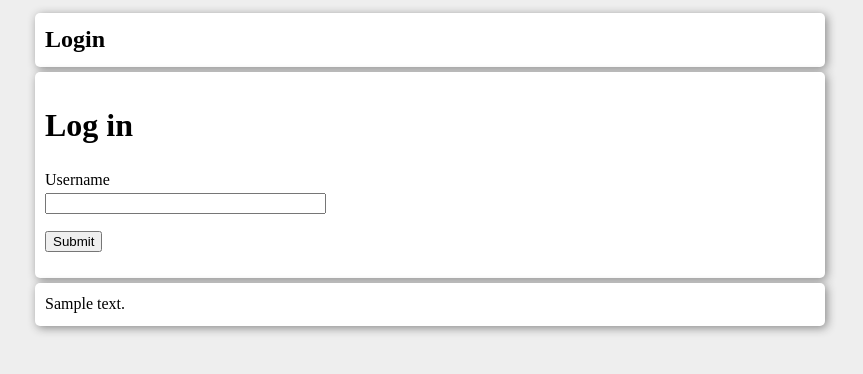
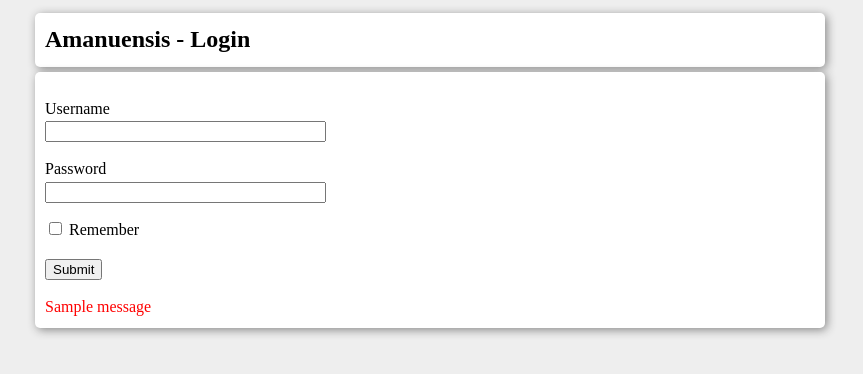
Before and after one commit to Jaculabilis/Amanuensis, a Python web app: template amanuensis/templates/auth/login.html in a window 1280 px wide. Shown: the top 374 px of the page, without its empty margins (210-1073 px from the left). Run offline with Jinja, Linux system fonts and the light colour scheme; the template is opened without the code that fills it: most values are stand-ins (such as "Sample title", 1, 10 or a date in 2020); one stand-in notice (Sample message) is shown; form fields are guessed from the names that the template uses.

Commit message:
Flesh out login flow with password checks

```diff
--- a/amanuensis/resources/page.css
+++ b/amanuensis/resources/page.css
@@ -106,11 +106,13 @@ span.signature {
 		float: inherit;
 		margin: 5px auto;
 	}
-	div#content {
+	div#content{
+		margin: 5px auto;
+	}
+	div.content-2col {
 		max-width: 564px;
 		position: static;
 		right: inherit;
-		margin: 5px auto;
 	}
 	img#logo {
 		max-width: inherit;
--- a/amanuensis/server/home.py
+++ b/amanuensis/server/home.py
@@ -11,8 +11,6 @@ def get_bp():
 	@bp.route('/', methods=['GET'])
 	@login_required
 	def home():
-		return render_template(
-			'home/home.html',
-			sidebar_rows=[current_user.get('username'), current_user.get('displayname'), current_user.uid])
+		return render_template('home/home.html')
 
 	return bp
--- a/amanuensis/templates/auth/login.html
+++ b/amanuensis/templates/auth/login.html
@@ -1,11 +1,22 @@
 {% extends "page_1col.html" %}
 {% block title %}Login | Amanuensis{% endblock %}
-{% block header %}<h2>Login</h2>{% endblock %}
-{% block primary_content %}
-<h1>Log in</h1>
+{% block header %}<h2>Amanuensis - Login</h2>{% endblock %}
+{% block main %}
 <form action="" method="post" novalidate>
 	{{ form.hidden_tag() }}
-	<p>{{ form.username.label }}<br>{{ form.username(size=32) }}</p>
+	<p>{{ form.username.label }}<br>{{ form.username(size=32) }}
+	{% for error in form.username.errors %}
+	<br><span style="color: #ff0000">{{ error }}</span>
+	{% endfor %}</p>
+	<p>{{ form.password.label }}<br>{{ form.password(size=32) }}
+	{% for error in form.password.errors %}
+	<br><span style="color: #ff0000">{{ error }}</span>
+	{% endfor %}</p>
+	<p>{{ form.remember }} {{ form.remember.label }}</p>
 	<p>{{ form.submit() }}</p>
 </form>
+{% for message in get_flashed_messages() %}
+<span style="color: #ff0000">{{ message }}</span><br>
+{% endfor %}
 {% endblock %}
+{% set template_content_blocks = [self.main()] %}
--- a/amanuensis/templates/page.html
+++ b/amanuensis/templates/page.html
@@ -11,9 +11,9 @@
 		<div id="header">{% block header %}{% endblock %}</div>
 		{% block sidebar %}{% endblock %}
 		<div id="content" class="{% block content_class %}{% endblock %}">
-			<div class="contentblock">
-				{% block primary_content %}{% endblock %}</div>{% for content_block in additional_content %}
-			<div class="contentblock">
+			{% if not template_content_blocks %}{% set template_content_blocks = [] %}{% endif %}
+			{% if not content_blocks %}{% set content_blocks = [] %}{% endif %}
+			{% for content_block in template_content_blocks + content_blocks %}<div class="contentblock">
 				{{ content_block|safe }}</div>
 			{% endfor %}
 		</div>
```
Also changed, not shown: amanuensis/server/auth.py (+14 -11 lines), amanuensis/templates/home/home.html (+7 -4 lines), amanuensis/templates/page_2col.html (+9 -5 lines).
